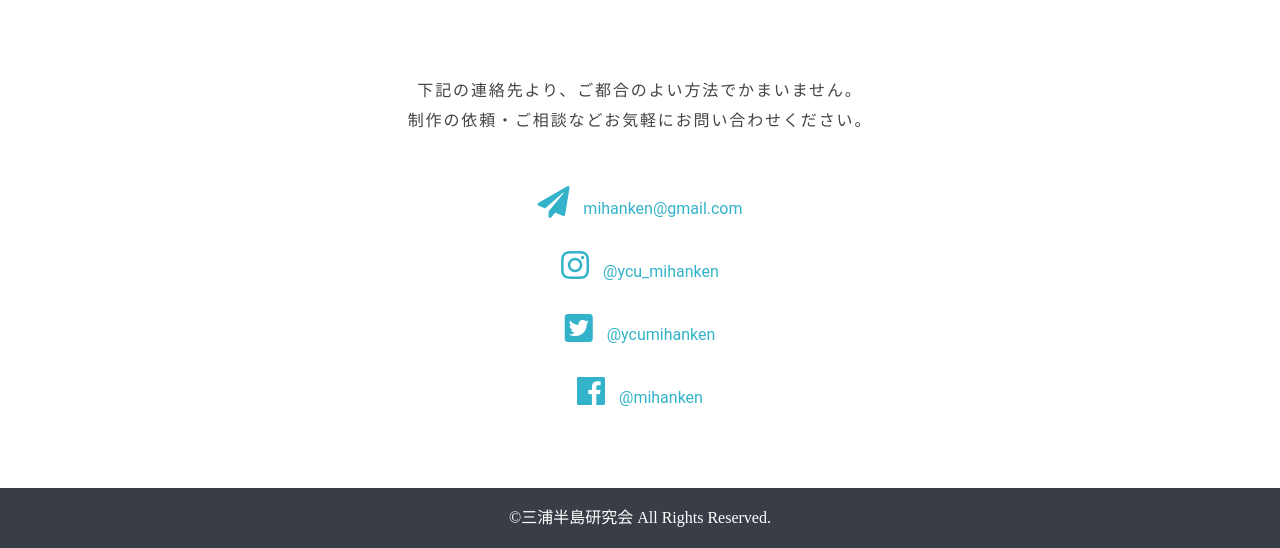
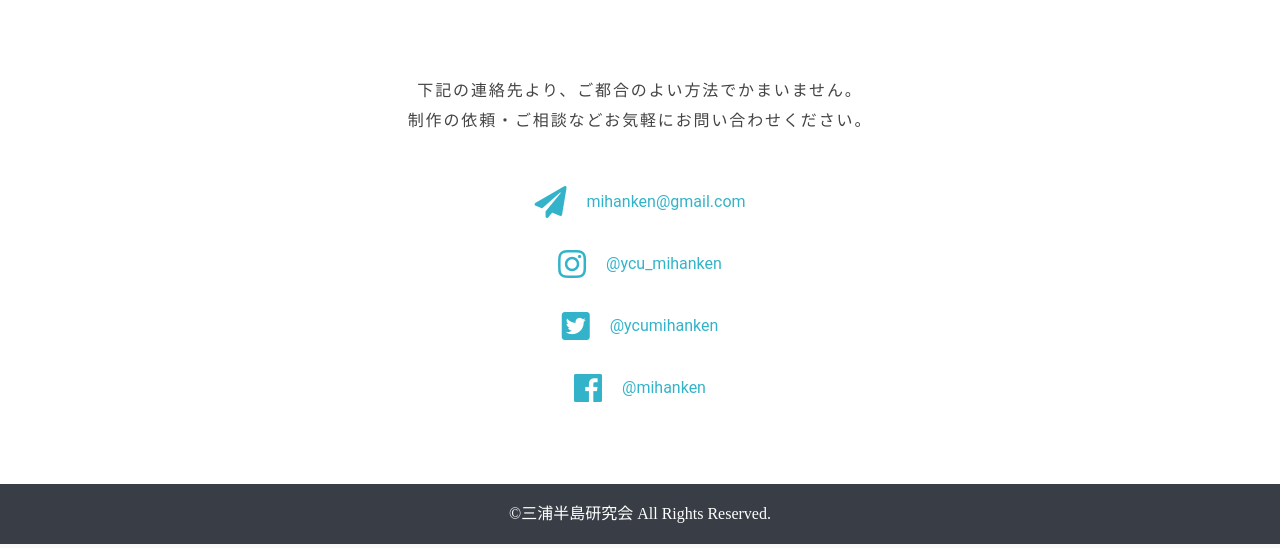
Before and after one commit to mihanken/renewal_2049, a WordPress theme: template page-contact.php in a window 1280 px wide. Shown: the part 516-1064 px from the top of the page. Run offline with PHP 8.4 and a stand-in for WordPress, Linux system fonts and the light colour scheme; the site name, menu and one post (Sample post) are stand-ins, and other content is empty; some libraries are stand-ins or nearby versions.

Commit message:
/contactのアイコンと文字を水平中央揃えに修正した

```diff
--- a/css/master.css
+++ b/css/master.css
@@ -250,14 +250,14 @@
     display: flex;
     list-style-type: none; }
 
-  .sns-btn__each {
+  .sns-icon__each {
     margin-right: 10px;
     display: inline-block;
     color: #33B3CA; }
 
   .header-sns {
     margin: 20px 55px 20px 0; }
-    .header-sns .sns-btn__each {
+    .header-sns .sns-icon__each {
       color: #33B3CA; }
     .header-sns__item:hover {
       opacity: 0.6; }
@@ -600,7 +600,6 @@
   font-family: 'Lekton', sans-serif;
   font-size: 10px;
   letter-spacing: 0.5px;
-  color: #888888;
   text-align: center; }
 
 ul {
@@ -768,10 +767,10 @@
   padding-right: 110px;
   margin-bottom: 80px; }
 
-.sns-btn__each {
+.sns-icon__each {
   display: inline-block;
   color: #33b3ca; }
-  .sns-btn__each:hover {
+  .sns-icon__each:hover {
     opacity: 0.7; }
 
 /* ↑contact__pc↑ */
@@ -814,6 +813,9 @@
 
 .contact__sns-btn--li--link{
   color: #33B3CA;
+  display: flex;
+  align-items: center;
+  justify-content: center;
   text-decoration: none;
 }
 
@@ -1254,3 +1256,8 @@
   opacity: 0.7;
   text-decoration: underline;
 }
+
+.sns-title__each{
+  display: inline-block;
+  margin: 0 0 0 10px;
+}
--- a/page-contact.php
+++ b/page-contact.php
@@ -13,26 +13,34 @@
         制作の依頼・ご相談などお気軽にお問い合わせください。
       </p>
       <ul class="contact__sns-btn--ul">
-        <li class="contact__sns-btn--li">
-          <span class="fas fa-paper-plane fa-2x sns-btn__each"></span>
-          mihanken@gmail.com
+        <li class="contact__sns-btn--li contact__sns-btn--li--link">
+          <span class="fas fa-paper-plane fa-2x sns-icon__each"></span>
+          <span class="sns-title__each">
+            mihanken@gmail.com
+          </span>
         </li>
         <li class="contact__sns-btn--li">
           <a class="contact__sns-btn--li--link" href="https://www.instagram.com/ycu_mihanken/" target="_blank">
-            <span class="fab fa-instagram fa-2x sns-btn__each"></span>
-            @ycu_mihanken
+            <span class="fab fa-instagram fa-2x sns-icon__each"></span>
+            <span class="sns-title__each">
+              @ycu_mihanken
+            </span>
           </a>
         </li>
         <li class="contact__sns-btn--li">
           <a class="contact__sns-btn--li--link" href="https://twitter.com/ycumihanken" target="_blank">
-            <span class="fab fa-twitter-square fa-2x sns-btn__each"></span>
-            @ycumihanken
+            <span class="fab fa-twitter-square fa-2x sns-icon__each"></span>
+            <span class="sns-title__each">
+              @ycumihanken
+            </span>
           </a>
         </li>
         <li class="contact__sns-btn--li">
           <a class="contact__sns-btn--li--link" href="https://www.facebook.com/mihanken/" target="_blank">
-            <span class="fab fa-facebook fa-2x sns-btn__each"></span>
-            @mihanken
+            <span class="fab fa-facebook fa-2x sns-icon__each"></span>
+            <span class="sns-title__each">
+              @mihanken
+            </span>
           </a>
         </li>
       </ul>
```
